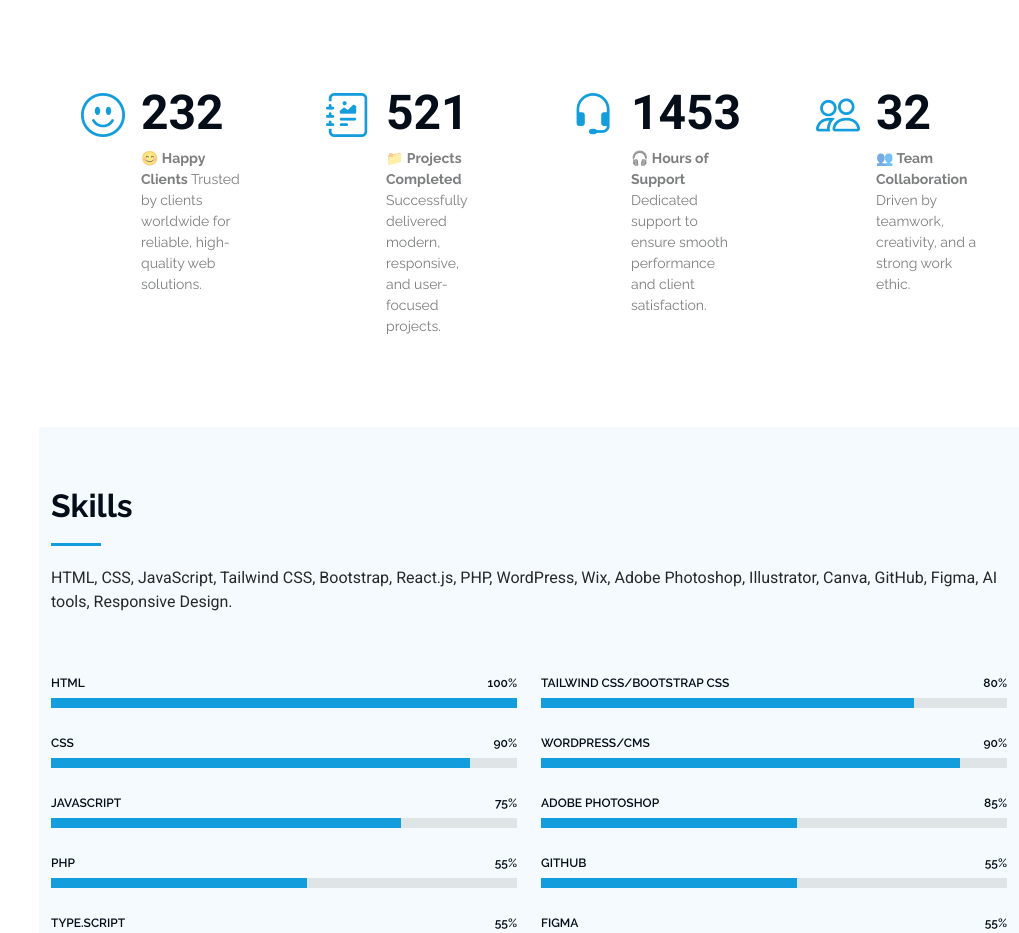
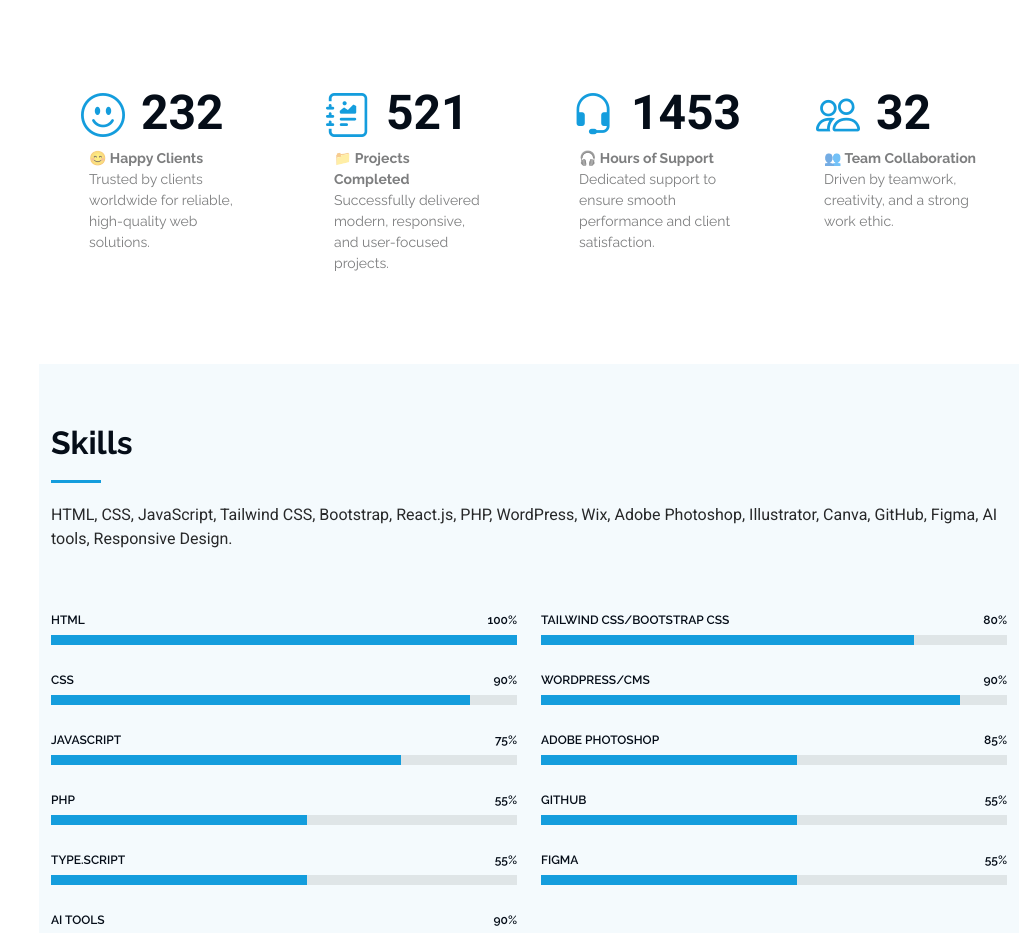
Before and after one commit to sahilduttpb06/sahilportfolio, a plain HTML site: page index.html in a window 1280 px wide. Shown: the part 1556-2489 px from the top of the page, without its empty margins (261-1280 px from the left). Drawn offline with Linux system fonts and the light colour scheme; files whose address does not match are found by name.

Commit message:
git push

```diff
--- a/assets/css/main.css
+++ b/assets/css/main.css
@@ -688,7 +688,7 @@ section,
 .stats .stats-item p {
   color: color-mix(in srgb, var(--default-color), transparent 40%);
   padding: 15px 0 0 0;
-  margin: 0 0 0 60px;
+  margin: 0 0 0 8px;
   font-family: var(--heading-font);
   font-size: 14px;
 }
```
